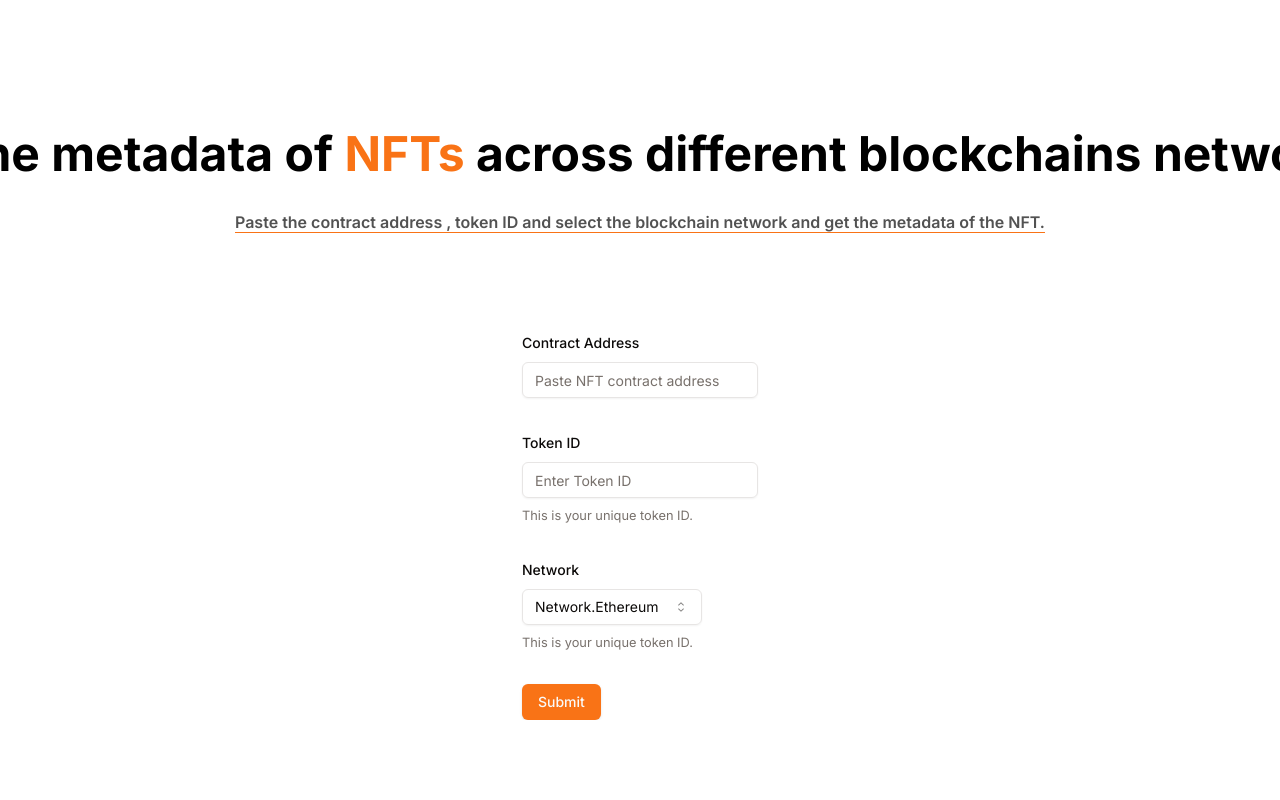
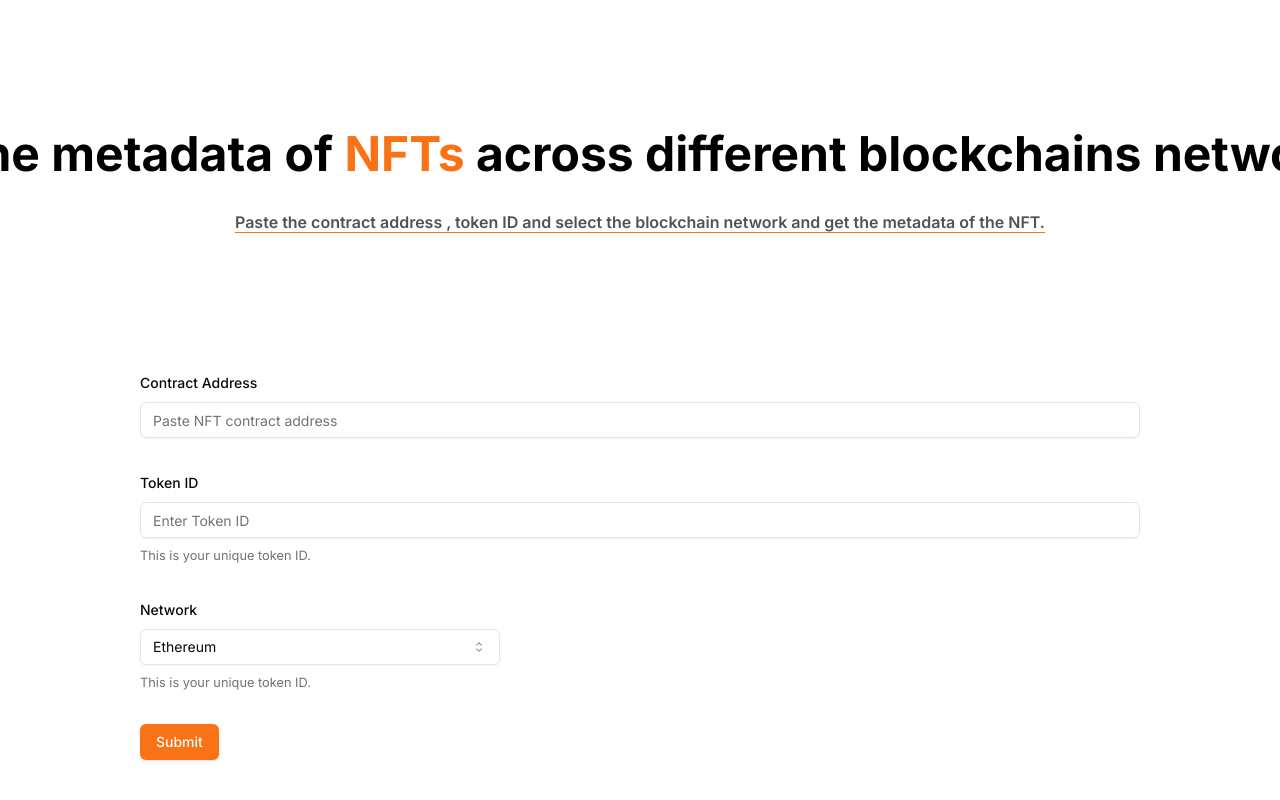
Before and after one commit to codescalper/metanft, a Next.js app: page / in a window 1280 px wide. Shown: the part 286-1086 px from the top of the page. Before the commit the page ends 1006 px from the top, so only its background shows below. Built offline with nearby package versions, Linux system fonts and the light colour scheme.

Commit message:
Update layout and styles

```diff
--- a/app/layout.tsx
+++ b/app/layout.tsx
@@ -18,6 +18,7 @@ export default function RootLayout({
   return (
     <html lang="en">
       <body className={inter.className}>
+
       <ThemeProvider
             attribute="class"
             defaultTheme="system"
--- a/app/page.tsx
+++ b/app/page.tsx
@@ -6,7 +6,7 @@ import NFTForm from "@/components/Form";
 export default function Home() {
   return (
     <>
-    <div className="h-1/3 w-full  mt-5 lg:mt-10 bg-background flex flex-col items-center justify-center overflow-hidden rounded-md">
+    <div className="h-1/3 w-full  mt-5 lg:mt-10 bg-[primary] flex flex-col items-center justify-center overflow-hidden rounded-md">
       <h1 className="md:text-5xl text-3xl lg:text-8xl font-bold font-sans text-center relative z-20">
         Meta NFT
       </h1>
@@ -19,7 +19,7 @@ export default function Home() {
 
 
         <SparklesCore
-          background="transparent"
+          background="r"
           minSize={0.4}
           maxSize={1}
           particleDensity={1200}
--- a/components/Form.tsx
+++ b/components/Form.tsx
@@ -81,7 +81,7 @@ export default function NFTForm() {
 
 
   return (
-    <div className="flex justify-center ">
+    <div className="m-auto my-10 max-w-5xl space-y-10 px-3">
       <Form {...form} >
         <form onSubmit={form.handleSubmit(onSubmit)} className="space-y-8  max-w-full ">
           <FormField
@@ -91,7 +91,7 @@ export default function NFTForm() {
               <FormItem>
                 <FormLabel>Contract Address</FormLabel>
                 <FormControl>
-                  <Input placeholder="Paste NFT contract address" {...field} />
+                  <Input className="dark:bg-[primary]" placeholder="Paste NFT contract address" {...field} />
                 </FormControl>
                 <FormMessage />
               </FormItem>
@@ -104,7 +104,7 @@ export default function NFTForm() {
               <FormItem>
                 <FormLabel>Token ID</FormLabel>
                 <FormControl>
-                  <Input placeholder="Enter Token ID" {...field} />
+                  <Input className="dark:bg-[primary]" placeholder="Enter Token ID" {...field} />
                 </FormControl>
                 <FormDescription>
                   This is your unique token ID.
--- a/components/Select.tsx
+++ b/components/Select.tsx
@@ -13,16 +13,20 @@ const SelectNetwok = () => {
   return (
     <div>
       <Select onValueChange={handleNetworkChange}>
-        <SelectTrigger className="w-[180px]">
-          <SelectValue placeholder="Network.Ethereum" />
+        <SelectTrigger className="max-w-5xl lg:w-[360px] flex items-center ">
+          <SelectValue placeholder="Ethereum" />
         </SelectTrigger>
         <SelectContent>
           <SelectItem value="Network.ETH_MAINNET">
-            Ethereum <FaEthereum />
+          <span className="flex items-center">
+              Ethereum <FaEthereum className="ml-[0.5rem]" />
+              </span>
           </SelectItem>
           <SelectItem value="MATIC_MAINNET">Polygon</SelectItem>
           <SelectItem value="Network.OPT_MAINNET">
-            Solana <TbCurrencySolana />
+          <span className="flex items-center">
+            Solana <TbCurrencySolana className="ml-[0.5rem]"   />
+            </span>
           </SelectItem>
         </SelectContent>
       </Select>
--- a/components/ui/sparkles.tsx
+++ b/components/ui/sparkles.tsx
@@ -56,12 +56,12 @@ export const SparklesCore = (props: ParticlesProps) => {
       {init && (
         <Particles
           id={id || "tsparticles"}
-          className={cn("h-full w-full")}
+          className={cn("h-full w-full z-[-10] ")}
           particlesLoaded={particlesLoaded}
           options={{
             background: {
               color: {
-                value: background || "#0d47a1",
+                value: background || "#0c0a09",
               },
             },
             fullScreen: {
```
